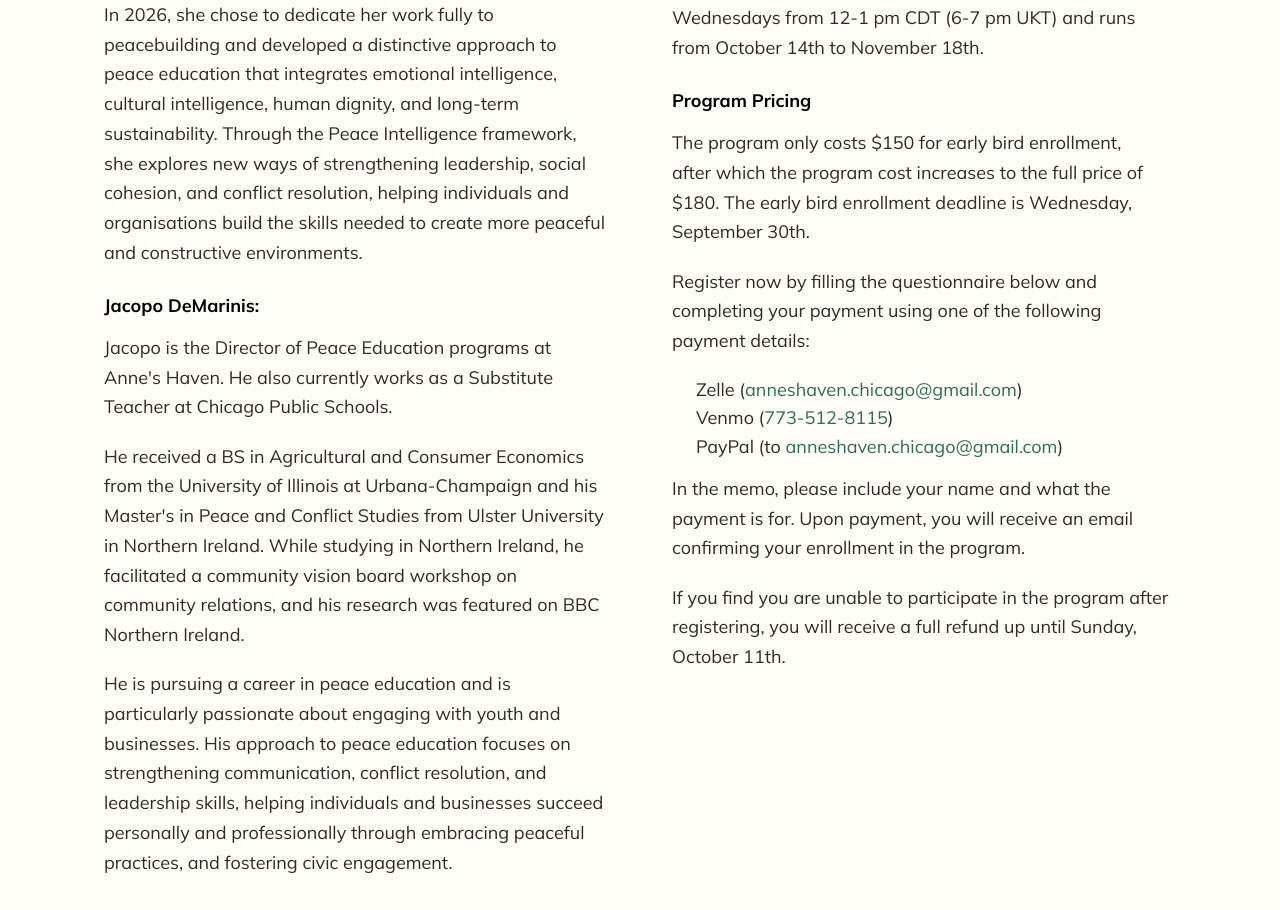
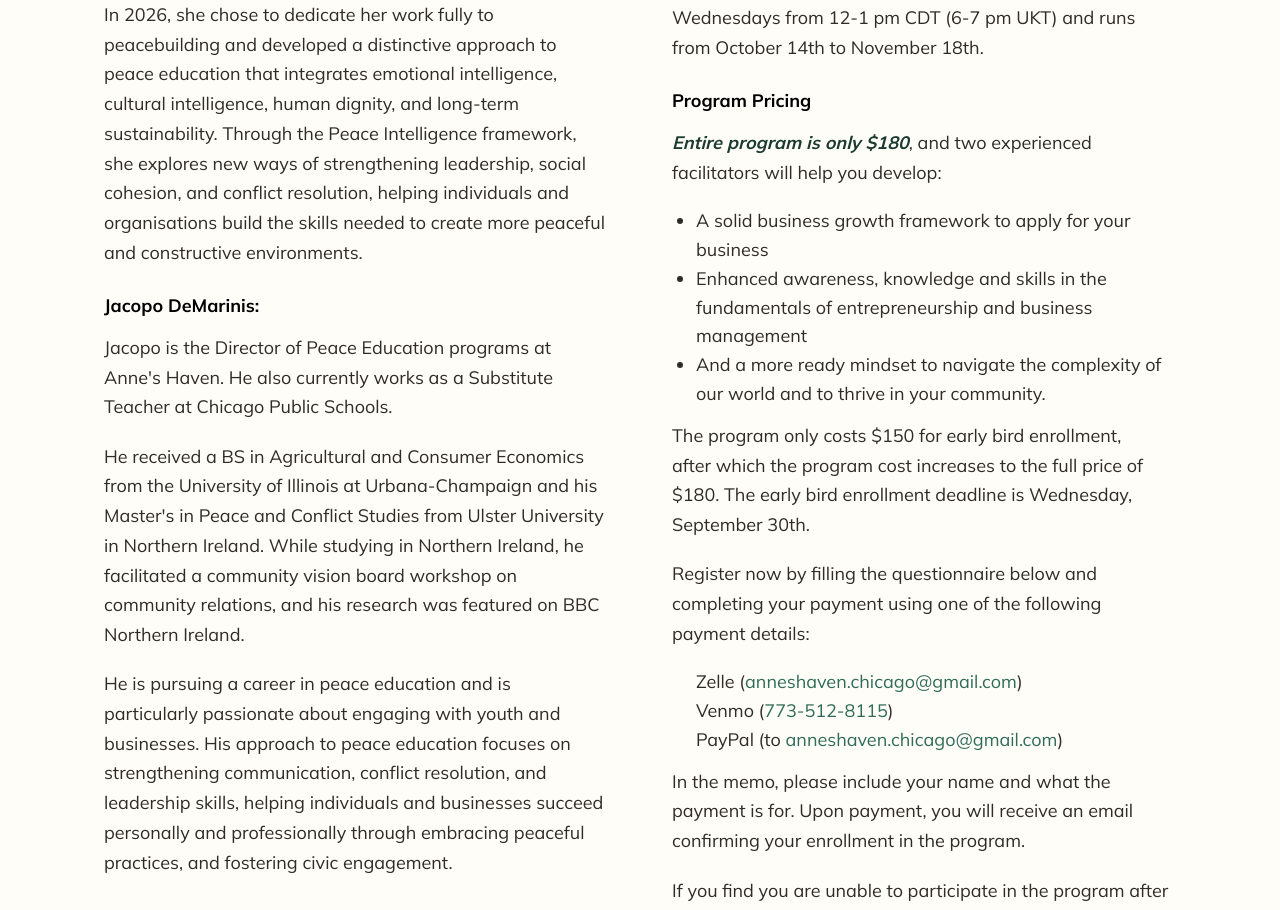
Before and after one commit to HSQ0503/annes-haven, a Next.js app: page /strategic-entrepreneurship in a window 1280 px wide. Shown: the part 2064-2974 px from the top of the page. Built offline with nearby package versions, Linux system fonts and the light colour scheme; no server answers; the database is empty.

Commit message:
SE: add $180 facilitator outcomes block under Program Pricing

```diff
--- a/app/strategic-entrepreneurship/page.tsx
+++ b/app/strategic-entrepreneurship/page.tsx
@@ -212,6 +212,30 @@ export default async function StrategicEntrepreneurshipPage() {
                 Program Pricing
               </strong>
               <p style={{ marginTop: 12 }}>
+                <strong>
+                  <em>Entire program is only $180</em>
+                </strong>
+                , and two experienced facilitators will help you develop:
+              </p>
+              <ul
+                style={{
+                  marginTop: 12,
+                  paddingLeft: 24,
+                  lineHeight: 1.6,
+                  listStyleType: "disc",
+                }}
+              >
+                <li>A solid business growth framework to apply for your business</li>
+                <li>
+                  Enhanced awareness, knowledge and skills in the fundamentals of
+                  entrepreneurship and business management
+                </li>
+                <li>
+                  And a more ready mindset to navigate the complexity of our world and to
+                  thrive in your community.
+                </li>
+              </ul>
+              <p style={{ marginTop: 12 }}>
                 The program only costs $150 for early bird enrollment, after which the
                 program cost increases to the full price of $180. The early bird
                 enrollment deadline is Wednesday, September 30th.
```
